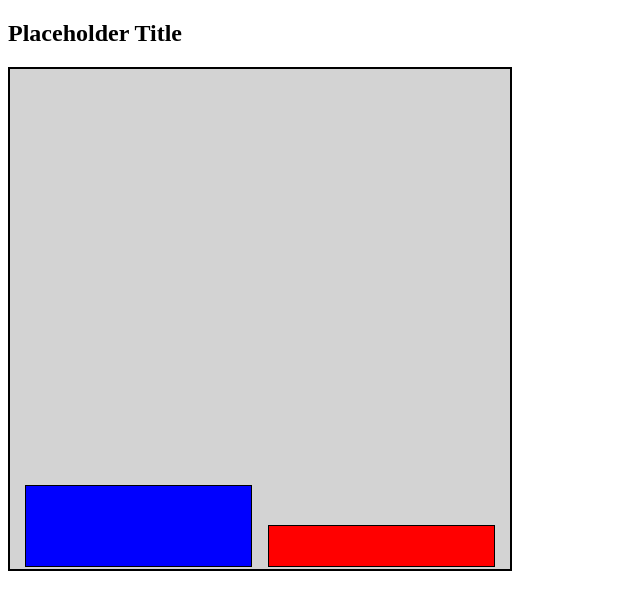
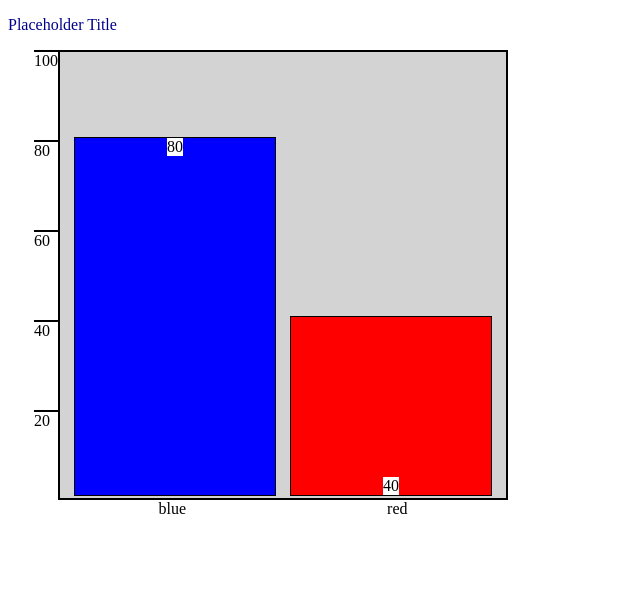
Before and after one commit to mattbed/Bar-Chart, a website: page public/index.html in a window 1280 px wide. Shown: the whole page, without its empty margins (0-640 px from the left). Drawn offline with nearby package versions, Linux system fonts and the light colour scheme.

Commit message:
Add x and y value placeholders

```diff
--- a/public/index.html
+++ b/public/index.html
@@ -14,15 +14,41 @@
   <body>
     <main class="container">
       <section class="title">
-        <h1>Placeholder Title</h1>
+        <!-- Dynamic elements: font-size, color-->
+        <p style="font-size: 16px; color: darkblue;">Placeholder Title</h1>
       </section>
-      <section class="body">
-        <!-- Dynamic elements: width, height, background -->
-        <div class="table-border" style="display: flex; flex-direction: row; justify-content: space-evenly; align-items:flex-end; width: 500px; height: 500px; background: lightgray; border: 2px solid black;">
-          <!-- Dynamic elements: width, height, background-->
-          <div class="table-bar" style="width:45%; height:80px; background: blue; border: 1px solid black; margin: 2px;"></div>
-          <div class="table-bar" style="width:45%; height:40px; background: red; border: 1px solid black; margin: 2px;"></div>
-        </div>
+      <section class="body" style="display: flex; width: 500px; height: 500px;">
+        <section class="y-axis" style="display: flex; justify-content: flex-end; height: 90%; width: 50px;">
+          <div class="stick-container" style="display: flex; flex-direction: column; justify-content: space-around; height: 100%; margin: 0;">
+            <span class="stick" style="flex-grow: 1; border-top: 2px solid black">
+              <span class="stick-value">100</span>
+            </span>
+            <span class="stick" style="flex-grow: 1; border-top: 2px solid black">
+              <span class="stick-value">80</span>
+            </span>
+            <span class="stick" style="flex-grow: 1; border-top: 2px solid black">
+              <span class="stick-value">60</span>
+            </span>
+            <span class="stick" style="flex-grow: 1; border-top: 2px solid black">
+              <span class="stick-value">40</span>
+            </span>
+            <span class="stick" style="flex-grow: 1; border-top: 2px solid black">
+              <span class="stick-value">20</span>
+            </span>
+          </div>
+        </section>
+        <section class="graph" style="display: flex; flex-direction: column; flex-grow: 9;">
+          <!-- Dynamic elements: width, height, background -->
+          <div class="table-border" style="flex-grow: 9; display: flex; flex-direction: row; justify-content: space-evenly; align-items:flex-end; background: lightgray; border: 2px solid black;">
+            <!-- Dynamic elements: .table-bar- width, height, background, align-items   .table-value- background-->
+            <div class="table-bar" style="display: flex; justify-content: center; align-items: flex-start; width: 45%; height: 80%; background: blue; border: 1px solid black; margin-bottom: 2px;"><div class="table-value" style="background: white;">80</div></div>
+            <div class="table-bar" style="display: flex; justify-content: center; align-items: flex-end; width: 45%; height: 40%; background: red; border: 1px solid black; margin-bottom: 2px;"><div class="table-value" style="background: white;">40</div></div>
+          </div>
+          <section class="x-axis" style="display: flex; flex-direction: row; justify-content: space-around; width: 100%; height: 50px;">
+              <span class="stick" style="flex-grow: 1; text-align: center;">blue</span>
+              <span class="stick" style="flex-grow: 1; text-align: center;">red</span>
+          </section>
+        </section>
       </section>
     </main>
   </body>
```
